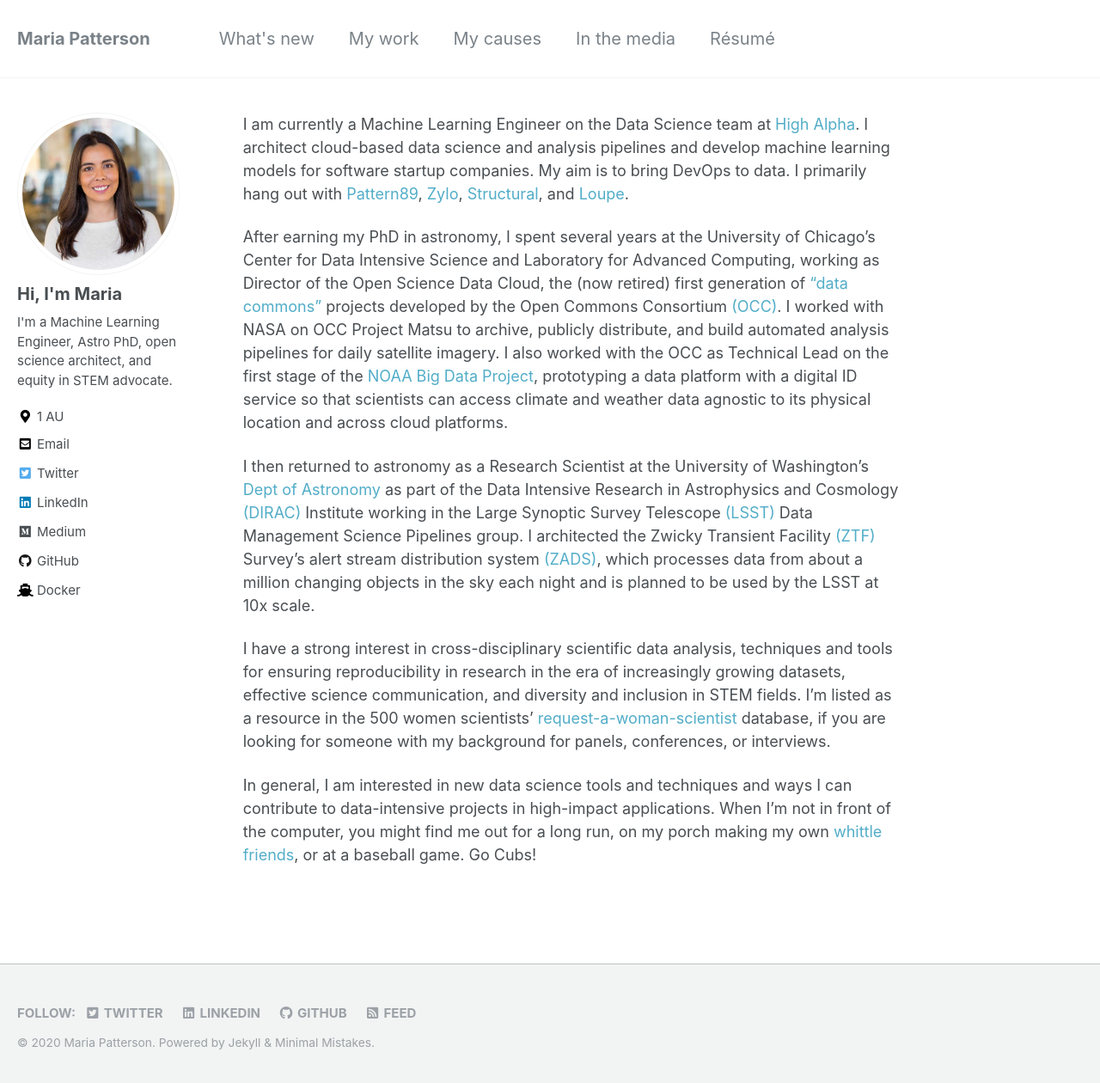
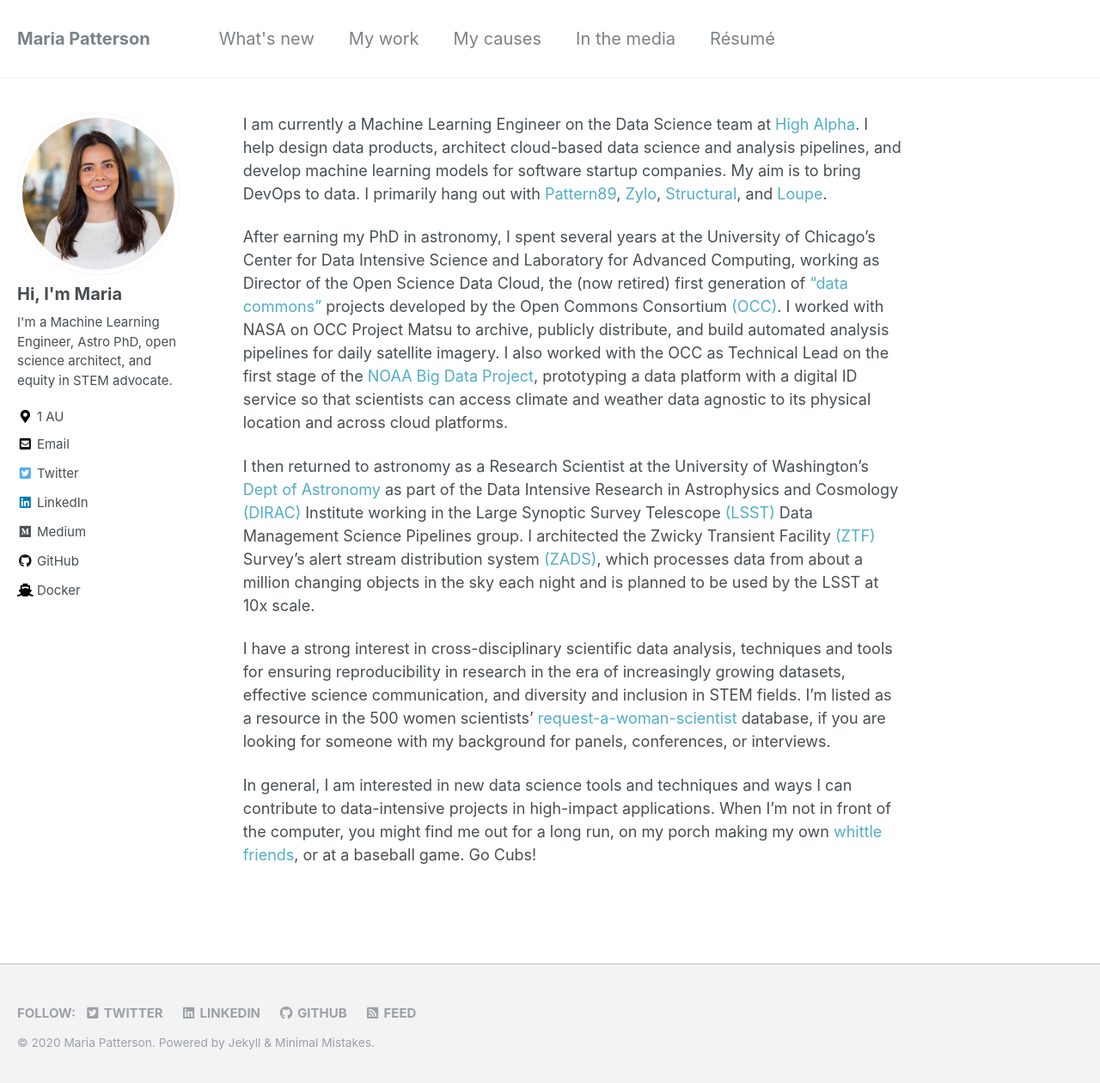
Before and after one commit to mtpatter/mtpatter.github.io, a Jekyll site: the page built from _pages/home.md, in a window 1280 px wide and 1264 px high. Shown: the top 1260 px of the window at 86% size. Built offline with Jekyll 4.4.1, drawn with Linux system fonts in a browser that asks for light colours; nearby versions of some CDN libraries.

Commit message:
Update resume.

```diff
--- a/_pages/home.md
+++ b/_pages/home.md
@@ -3,7 +3,7 @@
 layout: single
 ---
 
-I am currently a Machine Learning Engineer on the Data Science team at [High Alpha](https://highalpha.com){:target="_blank"}.  I architect cloud-based data science and analysis pipelines and develop machine learning models for software startup companies.  My aim is to bring DevOps to data.  I primarily hang out with [Pattern89](https://www.pattern89.com/){:target="_blank"}, [Zylo](https://zylo.com/){:target="_blank"}, [Structural](https://www.structural.com/){:target="_blank"}, and [Loupe](https://loupe.co/){:target="_blank"}.
+I am currently a Machine Learning Engineer on the Data Science team at [High Alpha](https://highalpha.com){:target="_blank"}.  I help design data products, architect cloud-based data science and analysis pipelines, and develop machine learning models for software startup companies.  My aim is to bring DevOps to data.  I primarily hang out with [Pattern89](https://www.pattern89.com/){:target="_blank"}, [Zylo](https://zylo.com/){:target="_blank"}, [Structural](https://www.structural.com/){:target="_blank"}, and [Loupe](https://loupe.co/){:target="_blank"}.
 
 After earning my PhD in astronomy, I spent several years at the University of Chicago's Center for Data Intensive Science and Laboratory for Advanced Computing, working as Director of the Open Science Data Cloud, the (now retired) first generation of ["data commons"](/new-paper-data-commons/) projects developed by the Open Commons Consortium [(OCC)](http://occ-data.org){:target="_blank"}. I worked with NASA on OCC Project Matsu to archive, publicly distribute, and build automated analysis pipelines for daily satellite imagery. I also worked with the OCC as Technical Lead on the first stage of the [NOAA Big Data Project](https://www.noaa.gov/big-data-project){:target="_blank"}, prototyping a data platform with a digital ID service so that scientists can access climate and weather data agnostic to its physical location and across cloud platforms.
 
```
Also changed, not shown: 1 other file.
